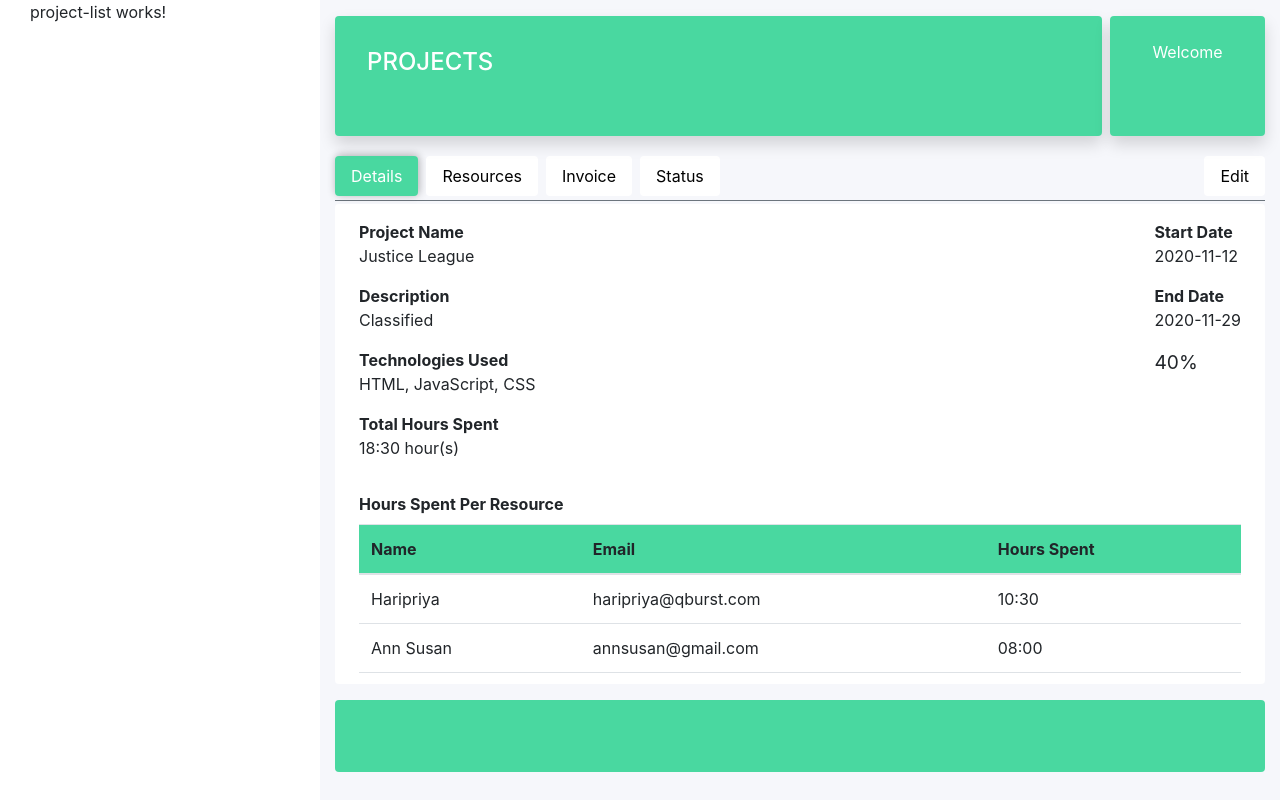
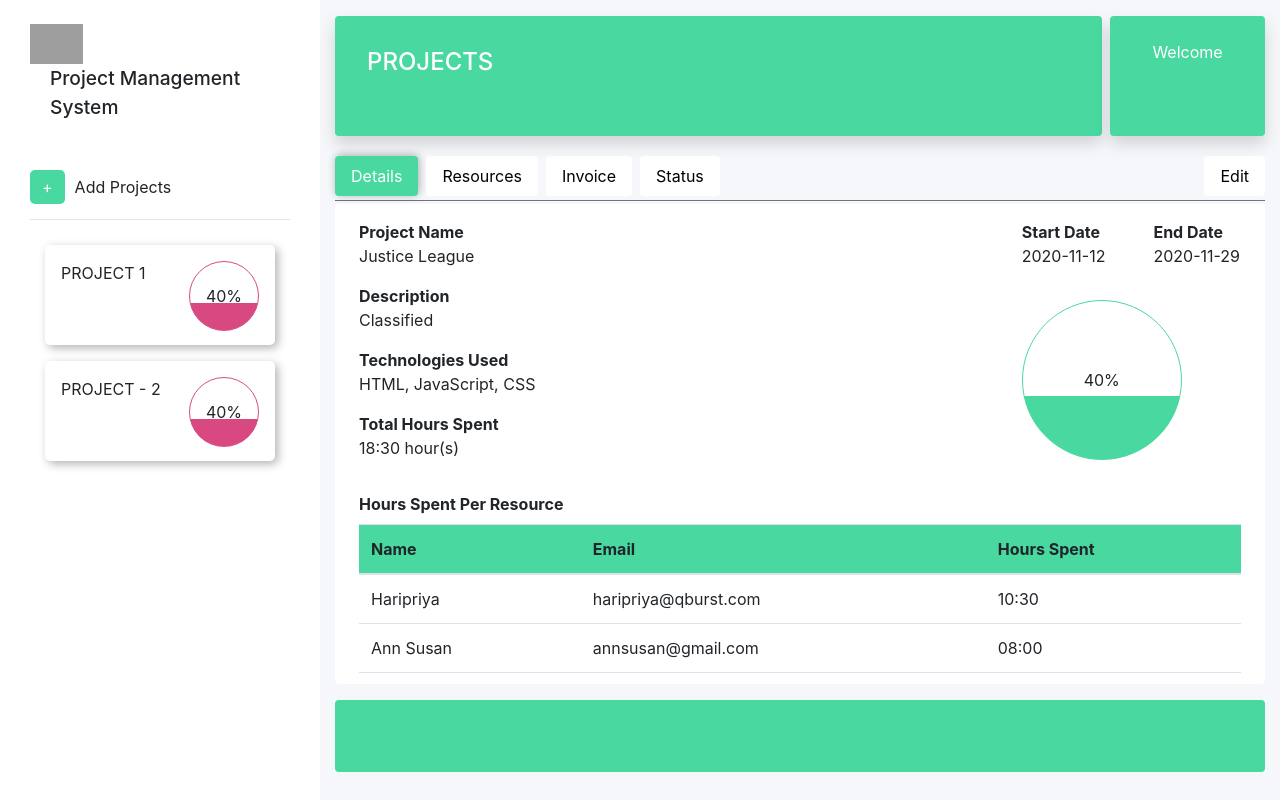
Before and after one commit to JiHaripriya/ProjectManager-Angular, an Angular app: page /details in a window 1280 px wide. Built offline with nearby package versions, Linux system fonts and the light colour scheme; grey boxes are pictures that could not be loaded.

Commit message:
Project card modify and add  progress bar

```diff
--- a/src/app/app.component.css
+++ b/src/app/app.component.css
@@ -46,3 +46,15 @@ h1 {
 .tab-height {
     overflow-y: scroll;
 }
+
+.circular {
+    border: 0.4px solid #fff;
+    border-radius: 50%;
+    height: 20vh;
+    width: 20vh;
+    background: linear-gradient(to top, #49d8a0 40%, #fff 1%);
+}
+
+.border-success {
+    border-color: #49d8a0 !important;
+}
--- a/src/app/app.component.html
+++ b/src/app/app.component.html
@@ -42,7 +42,7 @@
       <div class="row bg-secondary mb-1" style="height:0.1px;"><hr></div>
 
       <!-- Project Tabs (Body) Section -->
-      <div class="row bg-primary rounded  tab-height" style="height: 60vh;">
+      <div class="row bg-primary rounded tab-height" style="height: 60vh;">
         <div class="col-md-12">
           <!-- Load project tabs -->
           <router-outlet></router-outlet>
--- a/src/app/project-list/project-list.component.css
+++ b/src/app/project-list/project-list.component.css
@@ -0,0 +1,69 @@
+.head-text-logo p {
+    font-size: 120%;
+    font-weight: 500;
+    margin-left: 20px;
+    word-wrap: break-word;
+}
+
+hr {
+    margin-top: 5px;
+    margin-bottom: 5px;
+    border: 0;
+    border-top: 1px solid rgba(0,0,0,.1);
+}
+
+.card-holder {
+    height: 70vh;
+    padding: 0 15px;
+    padding-top: 20px;
+    overflow: scroll;
+    -ms-overflow-style: none;
+    scrollbar-width: none;
+}
+
+.card-holder::-webkit-scrollbar {
+    display: none;
+}
+
+.card-holder .row {
+    height: 100px !important;
+    box-shadow: 3px 3px 10px #0000004d;
+    border-radius: 5px;
+    -webkit-box-shadow: 3px 3px 10px rgba(0, 0, 0, 0.3);
+    box-shadow: 3px 3px 10px rgba(0, 0, 0, 0.3);
+    -webkit-transition: all 0.2s ease;
+    transition: all 0.2s ease;
+    cursor: pointer;
+    width: 100%;
+    margin: 0 auto;
+}
+
+.card-holder .row:hover {
+    background-color:  #49d8a0;
+    transition: all 0.2s ease;
+}
+
+.border-success {
+    border-color: #d84981 !important;
+}
+
+.add-project-btn {
+    margin-bottom: 10px;
+    margin-right: 10px;
+    background-color: #49d8a0;
+    border: none;
+    border-radius: 5px;
+    color: #fff;
+    padding: 5px 12px;
+    cursor: pointer;
+    outline: none;
+    -webkit-transition: all 0.2s ease;
+    transition: all 0.2s ease;
+}
+
+.circular {
+    border-radius: 50%;
+    height: 70px;
+    width: 70px;
+    background: linear-gradient(to top, #d84981 40%, #fff 1%) !important;
+}
--- a/src/app/project-list/project-list.component.html
+++ b/src/app/project-list/project-list.component.html
@@ -1 +1,29 @@
-<p>project-list works!</p>
+<div class="col">
+    <div class="row mt-4 mb-4 head-text-logo">
+        <div class="logo">
+            <img src="https://cdn4.iconfinder.com/data/icons/small-n-flat/24/user-alt-512.png" alt="User Icon" style="height: 40px;">
+        </div>
+        <p>Project Management System</p>
+    </div>
+
+    <div class="row">
+        <span class="mt-2"><button class="add-project-btn">+</button>Add Projects</span>
+    </div>
+</div>
+
+<hr id="outline">
+
+<div class="col card-holder">
+    <div class="row justify-content-between mb-3 p-3">
+        <span>PROJECT 1</span>
+        <span class="circular border border-success d-flex align-items-center text-center">
+            <span class="m-auto inner">40%</span>
+        </span>
+    </div>
+    <div class="row justify-content-between mb-3 p-3">
+        <span>PROJECT - 2</span>
+        <span class="circular border border-success d-flex align-items-center text-center">
+            <span class="m-auto inner">40%</span>
+        </span>
+    </div>
+</div>
--- a/src/app/project-tabs/details/details.component.html
+++ b/src/app/project-tabs/details/details.component.html
@@ -14,21 +14,27 @@
     </div>
 
     <div class="right-side-details">
-        <div class="date-box">
-          <div class="start-date-box">
+        <div class="row">
+          <div class="start-date-box mr-5">
             <p class="heading">Start Date</p>
             <p class="content">2020-11-12</p>
           </div>
-          <div class="end-date-box">
+          <div class="end-date-box mr-3">
             <p class="heading">End Date</p>
             <p class="content">2020-11-29</p>
           </div>
         </div>
+
+        <div class="row pt-3">
+            <span class="circular border border-success d-flex align-items-center text-center">
+                <span class="m-auto">40%</span>
+            </span>
+        </div>
+
         <!-- <svg class="detail-circle">
           <circle cx="65px" cy="65px" r="65px"></circle>
           <circle cx="65px" cy="65px" r="65px" style="stroke-dashoffset: 246;"></circle>
         </svg> -->
-        <p class="percentage-completed" style="font-size: larger;">40%</p>
     </div>
 </div>
 
```
